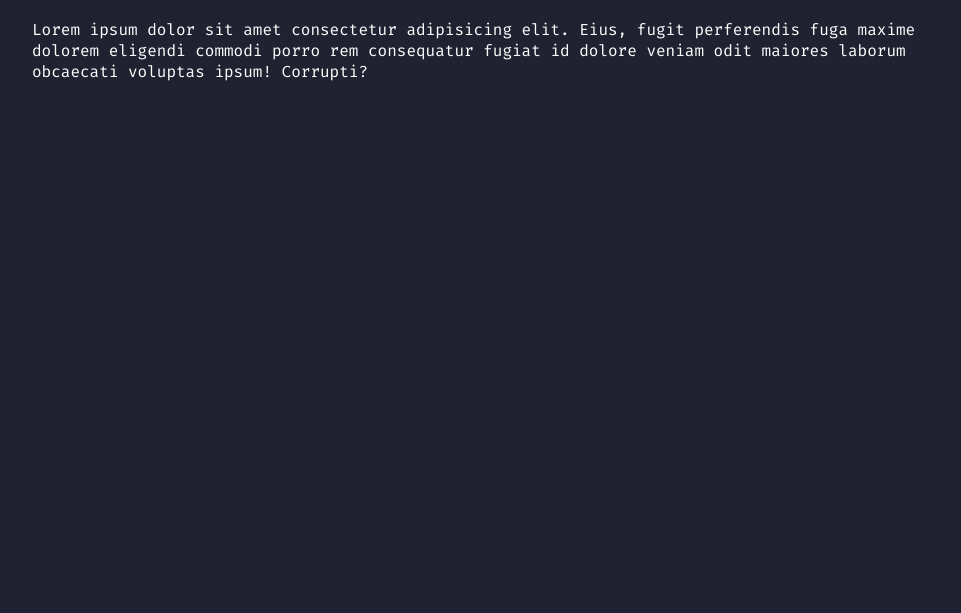
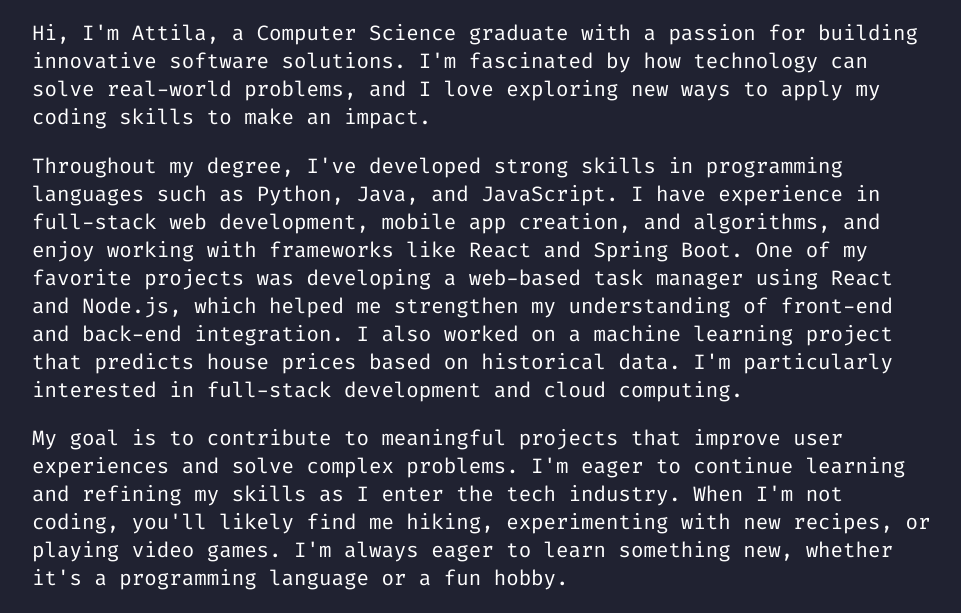
Before and after one commit to ati72/port, a plain HTML site: page pages/about.html in a window 1280 px wide. Shown: the part 216-829 px from the top of the page, without its empty margins (158-1119 px from the left). Before the commit the page ends 800 px from the top, so only its background shows below. Drawn offline with Linux system fonts and the light colour scheme.

Commit message:
fixed links on project page, added text to about page

```diff
--- a/pages/about.html
+++ b/pages/about.html
@@ -26,11 +26,33 @@
           <div class="title">
             <h1>About</h1>
           </div>
-          <article>
-            Lorem ipsum dolor sit amet consectetur adipisicing elit. Eius, fugit
-            perferendis fuga maxime dolorem eligendi commodi porro rem
-            consequatur fugiat id dolore veniam odit maiores laborum obcaecati
-            voluptas ipsum! Corrupti?
+          <article style="font-size: 1.3em">
+            <p>
+              Hi, I'm Attila, a Computer Science graduate with a passion for
+              building innovative software solutions. I'm fascinated by how
+              technology can solve real-world problems, and I love exploring new
+              ways to apply my coding skills to make an impact.
+            </p>
+            <p>
+              Throughout my degree, I've developed strong skills in programming
+              languages such as Python, Java, and JavaScript. I have experience
+              in full-stack web development, mobile app creation, and
+              algorithms, and enjoy working with frameworks like React and
+              Spring Boot. One of my favorite projects was developing a
+              web-based task manager using React and Node.js, which helped me
+              strengthen my understanding of front-end and back-end integration.
+              I also worked on a machine learning project that predicts house
+              prices based on historical data. I'm particularly interested in
+              full-stack development and cloud computing.
+            </p>
+            <p>
+              My goal is to contribute to meaningful projects that improve user
+              experiences and solve complex problems. I'm eager to continue
+              learning and refining my skills as I enter the tech industry. When
+              I'm not coding, you'll likely find me hiking, experimenting with
+              new recipes, or playing video games. I'm always eager to learn
+              something new, whether it's a programming language or a fun hobby.
+            </p>
           </article>
         </main>
       </div>
```
Also changed, not shown: pages/projects.html (+17 -8 lines).
